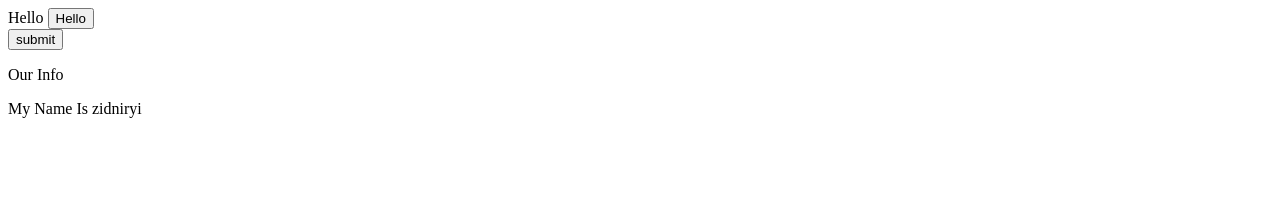
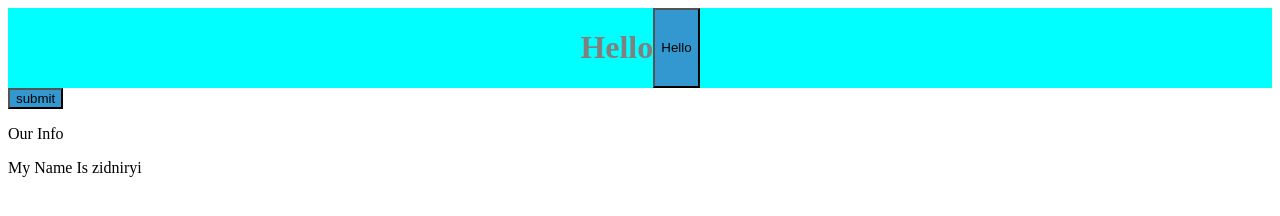
Before and after one commit to zidniryi/SassInFire, a plain HTML site: page index.html in a window 1280 px wide. Drawn offline with Linux system fonts and the light colour scheme.

Commit message:
adding new variable in sass

```diff
--- a/index.html
+++ b/index.html
@@ -5,13 +5,15 @@
     <meta http-equiv="X-UA-Compatible" content="IE=edge">
     <title>Page Title</title>
     <meta name="viewport" content="width=device-width, initial-scale=1">
+    <link rel="stylesheet" href="./styles/style.css">
 
 </head>
 <body>
 <header>
-    Hello
+    <h1>Hello</h1>
     <button>Hello</button>
 </header>
+
 <div class="contact">
   <button>submit</button>
   <div class="info">
--- a/styles/style.scss
+++ b/styles/style.scss
@@ -1,3 +1,16 @@
+$primaryBtn : #3498d0;
+$hColor: grey;
 header{
-    background-color: aqua
+    background-color: aqua;
+    display: flex;
+    justify-content: center;
+    color: $hColor;
+    button{
+        background-color: $primaryBtn;
+      }
 }
+
+
+.contact button {
+  background-color: $primaryBtn;
+}
```
Also changed, not shown: styles/style.css, 1 other file.
